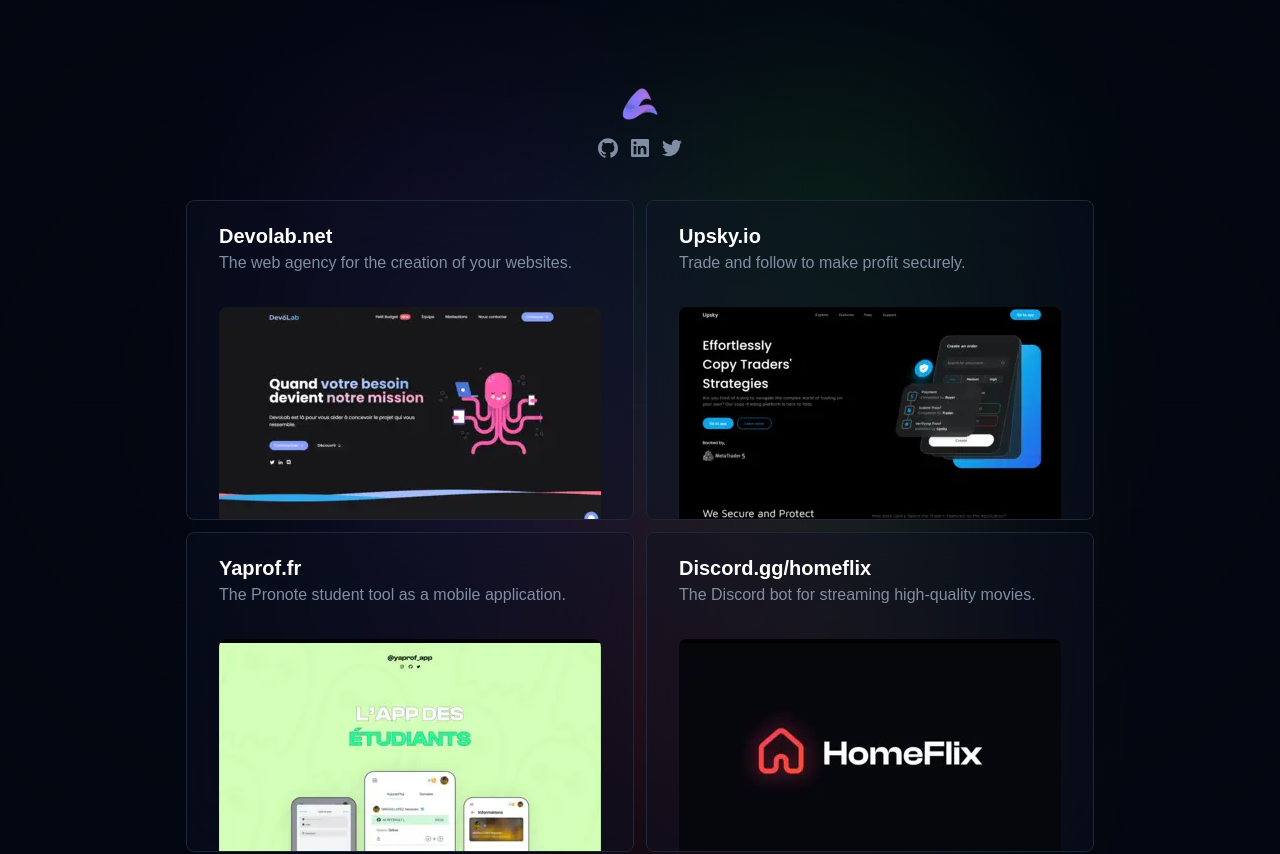
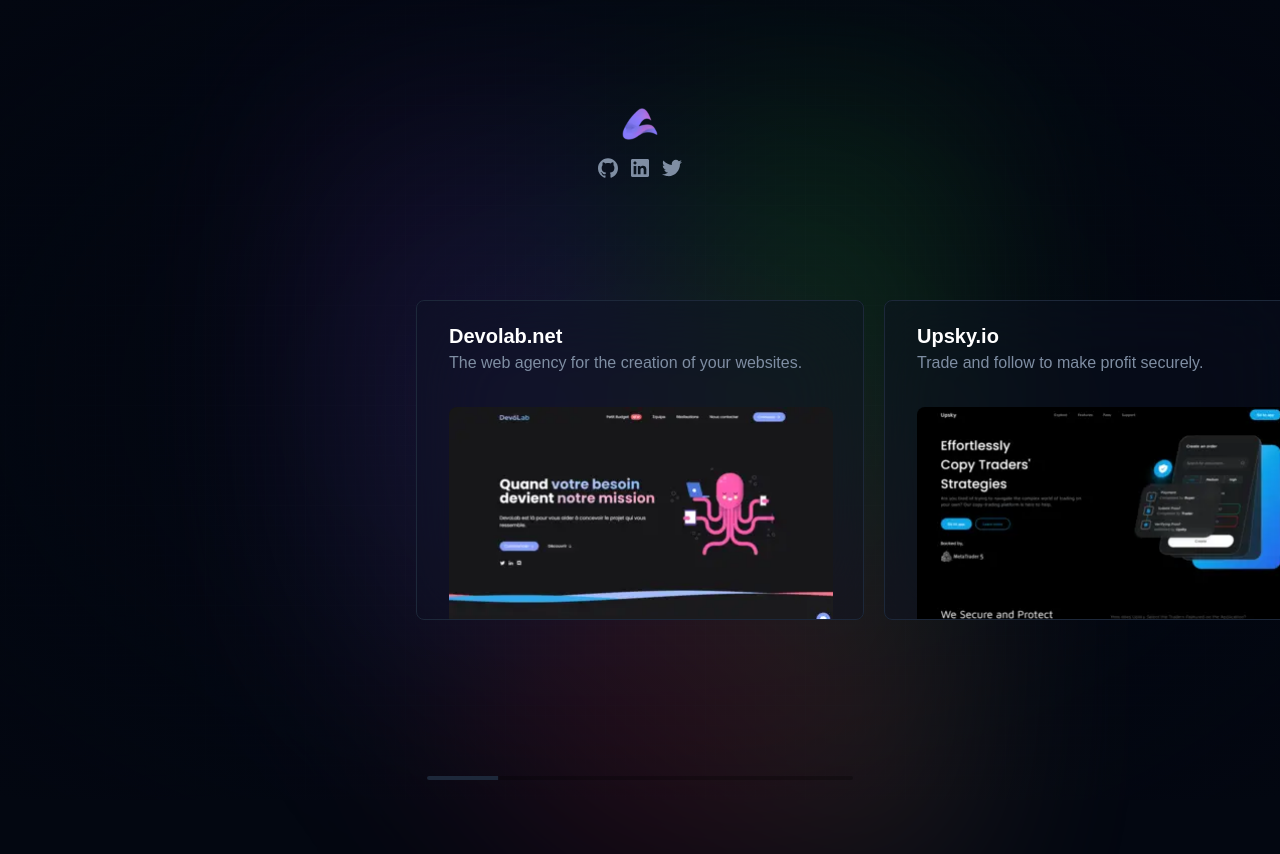
Before and after one commit to alexandre-vl/alexvl.fr, a Vue app: page / in a window 1280 px wide. Shown: the top 854 px of the page. After the commit the page ends 800 px from the top, so only its background shows below. Built offline with nearby package versions, Linux system fonts and the light colour scheme; a web font is replaced by a local one.

Commit message:
[FX] New version with swiper for projects

```diff
--- a/package.json
+++ b/package.json
@@ -11,6 +11,7 @@
     "axios": "^1.4.0",
     "http-proxy-agent": "^7.0.0",
     "https-proxy-agent": "^7.0.0",
+    "swiper": "^10.0.4",
     "vue": "^3.3.4",
     "vue-router": "^4.2.2"
   },
--- a/src/views/Home.vue
+++ b/src/views/Home.vue
@@ -1,8 +1,21 @@
 
 <template>
     <main>
-        <div class="flex gap-3 items-center flex-wrap w-full justify-center max-w-6xl h-fit">
-            <TransitionGroup name="slide-up">
+        <div class="flex gap-3 items-center flex-wrap justify-center w-screen h-fit px-5 md:px-0">
+            <swiper class="w-full z-50 !py-20"
+            :direction="'horizontal'"
+            :pagination="{
+                el: '.swiper-pag',
+                type: 'progressbar',
+            }"
+            :slides-per-view="'auto'"
+            :modules="modules"
+            :centeredSlides="true"
+            :mousewheel="true"
+            :speed= "600"
+            :space-between="20">
+                <swiper-slide class="w-full md:!w-[28rem] group">
+                    <div class="h-10 w-full rounded-full absolute bottom-0 left-0 bg-[#89a3f6] group-hover:opacity-100 opacity-0 transition-all" />
                     <a v-if="loaded" href="https://www.devolab.net" target="_blank" alt="DevoLab Alexandre VARGAS LOPEZ" class="px-8 pt-5 rounded-lg border-[1px] border-input bg-card cursor-pointer hover:border-secondary hover:shadow-2xl transition-all flex flex-col gap-8 h-80 w-full md:w-[28rem] overflow-hidden bg-opacity-40 backdrop-blur-2xl">
                         <div class="flex gap-4 items-center">
                             <div class="flex flex-col">
@@ -10,10 +23,13 @@
                                 <p class="text-muted-foreground">The web agency for the creation of your websites.</p>
                             </div>
                         </div>
-                    <div class="flex items-center justify-center w-full h-full">
-                        <img width="382" height="222" alt="Website Github" loading="lazy" src="@/assets/screenshot/devolab.net.webp" class="w-96 h-full object-cover rounded-t-lg" />
+                        <div class="flex items-center justify-center w-96 h-full overflow-hidden rounded-t-lg">
+                            <img width="382" height="222" alt="Website DevoLab" loading="lazy" src="@/assets/screenshot/devolab.net.webp" class="w-full h-full object-cover object-top" />
                         </div>
                     </a>
+                </swiper-slide>
+                <swiper-slide class="w-full md:!w-[28rem] group">
+                    <div class="h-10 w-full rounded-full absolute bottom-0 left-0 bg-[#12a3eb] group-hover:opacity-100 opacity-0 transition-all" />
                     <a v-if="loaded" href="https://upsky.io" target="_blank" alt="Upsky Alexandre VARGAS LOPEZ" class="px-8 pt-5 rounded-lg border-[1px] border-input bg-card cursor-pointer hover:border-secondary hover:shadow-2xl transition-all flex flex-col gap-8 h-80 w-full md:w-[28rem] overflow-hidden bg-opacity-40 backdrop-blur-2xl">
                         <div class="flex gap-4 items-center">
                             <div class="flex flex-col">
@@ -21,10 +37,27 @@
                                 <p class="text-muted-foreground">Trade and follow to make profit securely.</p>
                             </div>
                         </div>
-                    <div class="flex items-center justify-center w-full h-full">
-                        <img width="382" height="222" alt="Website Github" loading="lazy" src="@/assets/screenshot/upsky.io.webp" class="w-96 h-full object-cover rounded-t-lg" />
+                        <div class="flex items-center justify-center w-96 h-full overflow-hidden rounded-t-lg">
+                            <img width="382" height="222" alt="Website Upsky" loading="lazy" src="@/assets/screenshot/upsky.io.webp" class="w-full h-full object-cover object-top" />
                         </div>
                     </a>
+                </swiper-slide>
+                <swiper-slide class="w-full md:!w-[28rem] group">
+                    <div class="h-10 w-full rounded-full absolute bottom-0 left-0 bg-[#926DFB] group-hover:opacity-100 opacity-0 transition-all" />
+                    <a v-if="loaded" href="https://vynter.app" target="_blank" alt="Vynter Alexandre VARGAS LOPEZ" class="px-8 pt-5 rounded-lg border-[1px] border-input bg-card cursor-pointer hover:border-secondary hover:shadow-2xl transition-all flex flex-col gap-8 h-80 w-full md:w-[28rem] overflow-hidden bg-opacity-40 backdrop-blur-2xl">
+                        <div class="flex gap-4 items-center">
+                            <div class="flex flex-col">
+                                <h1 class="text-white">Vynter.app</h1>
+                                <p class="text-muted-foreground">The best Vinted resell application.</p>
+                            </div>
+                        </div>
+                        <div class="flex items-center justify-center w-96 h-full overflow-hidden rounded-t-lg">
+                            <img width="382" height="222" alt="Website Vynter" loading="lazy" src="@/assets/screenshot/vynter.app.webp" class="w-full h-full object-cover object-top" />
+                        </div>
+                    </a>
+                </swiper-slide>
+                <swiper-slide class="w-full md:!w-[28rem] group">
+                    <div class="h-10 w-full rounded-full absolute bottom-0 left-0 bg-[#d4ffb8] group-hover:opacity-100 opacity-0 transition-all" />
                     <a v-if="loaded" href="https://yaprof.fr" target="_blank" alt="Yaprof Alexandre VARGAS LOPEZ" class="px-8 pt-5 rounded-lg border-[1px] border-input bg-card cursor-pointer hover:border-secondary hover:shadow-2xl transition-all flex flex-col gap-8 h-80 w-full md:w-[28rem] overflow-hidden bg-opacity-40 backdrop-blur-2xl">
                         <div class="flex gap-4 items-center">
                             <div class="flex flex-col">
@@ -32,10 +65,13 @@
                                 <p class="text-muted-foreground">The Pronote student tool as a mobile application.</p>
                             </div>
                         </div>
-                    <div class="flex items-center justify-center w-full h-full">
-                        <img width="382" height="222" alt="Website Github" loading="lazy" src="@/assets/screenshot/yaprof.webp" class="w-96 h-full object-cover rounded-t-lg" />
+                        <div class="flex items-center justify-center w-96 h-full overflow-hidden rounded-t-lg">
+                            <img width="382" height="222" alt="Website Yaprof" loading="lazy" src="@/assets/screenshot/yaprof.webp" class="w-full h-full object-cover object-top scale-105" />
                         </div>
                     </a>
+                </swiper-slide>
+                <swiper-slide class="w-full md:!w-[28rem] relative group">
+                    <div class="h-10 w-full rounded-full absolute bottom-0 left-0 bg-[#E14358] group-hover:opacity-100 opacity-0 transition-all" />
                     <a v-if="loaded" href="https://discord.gg/homeflix" target="_blank" alt="Homeflix Alexandre VARGAS LOPEZ" class="px-8 pt-5 rounded-lg border-[1px] border-input bg-card cursor-pointer hover:border-secondary hover:shadow-2xl transition-all flex flex-col gap-8 h-80 w-full md:w-[28rem] overflow-hidden bg-opacity-40 backdrop-blur-2xl">
                         <div class="flex gap-4 items-center">
                             <div class="flex flex-col">
@@ -43,10 +79,13 @@
                                 <p class="text-muted-foreground">The Discord bot for streaming high-quality movies.</p>
                             </div>
                         </div>
-                    <div class="flex items-center justify-center w-full h-full">
-                        <img width="382" height="222" alt="Website Github" loading="lazy" src="@/assets/screenshot/homeflix.webp" class="w-96 h-full object-cover rounded-t-lg" />
+                        <div class="flex items-center justify-center w-96 h-full overflow-hidden rounded-t-lg">
+                            <img width="382" height="222" alt="Website Homeflix" loading="lazy" src="@/assets/screenshot/homeflix.webp" class=" h-full object-cover scale-105" />
                         </div>
                     </a>
+                </swiper-slide>
+                <swiper-slide class="w-full md:!w-[28rem] group">
+                    <div class="h-10 w-full rounded-full absolute bottom-0 left-0 bg-[#E51E7C] group-hover:opacity-100 opacity-0 transition-all" />
                     <a v-if="loaded" alt="Playbot Alexandre VARGAS LOPEZ" class="px-8 pt-5 rounded-lg border-[1px] border-input bg-card cursor-pointer hover:border-secondary hover:shadow-2xl transition-all flex flex-col gap-8 h-80 w-full md:w-[28rem] overflow-hidden bg-opacity-40 backdrop-blur-2xl">
                         <div class="flex gap-4 items-center">
                             <div class="flex flex-col">
@@ -54,18 +93,36 @@
                                 <p class="text-muted-foreground">The application will allow you to find gaming teammates.</p>
                             </div>
                         </div>
-                    <div class="flex items-center justify-center w-full h-full">
-                        <img width="382" height="222" alt="Website playbot" loading="lazy" src="@/assets/screenshot/pb.webp" class="w-96 h-full object-cover rounded-t-lg" />
+                        <div class="flex items-center justify-center w-96 h-full overflow-hidden rounded-t-lg">
+                            <img width="382" height="222" alt="Website Playbot" loading="lazy" src="@/assets/screenshot/pb.webp" class="w-full h-full object-cover object-top" />
                         </div>
                     </a>
-            </TransitionGroup>
+                </swiper-slide>
+                <div class="w-full flex items-center justify-center pt-10 fixed bottom-0">
+                    <div class="swiper-pag !relative !bottom-5 !left-0 !top-auto !w-1/3 rounded-md overflow-hidden">
+                    </div>
+                </div>
+            </swiper>
         </div>
     </main>
 </template>
 
 <script>
+import { Swiper, SwiperSlide } from 'swiper/vue';
+import { Pagination, Keyboard, Mousewheel } from 'swiper/modules';
+import 'swiper/css';
+import 'swiper/css/pagination';
 import axios from 'axios'
 export default {
+    components: {
+        Swiper,
+        SwiperSlide
+    },
+    setup() {
+      return {
+          modules: [Pagination, Keyboard, Mousewheel],
+      };
+    },
     data() {
         return {
             discord_user: null,
@@ -99,3 +156,9 @@
 
 }
 </script>
+
+<style>
+.swiper-pagination-progressbar-fill {
+    background-color: #1D283A !important;
+}
+</style>
```
Also changed, not shown: src/assets/screenshot/vynter.app.webp (added), 1 other file (tests, documents, lock files or other folders). Lines whose indentation alone changed are shown as unchanged.
